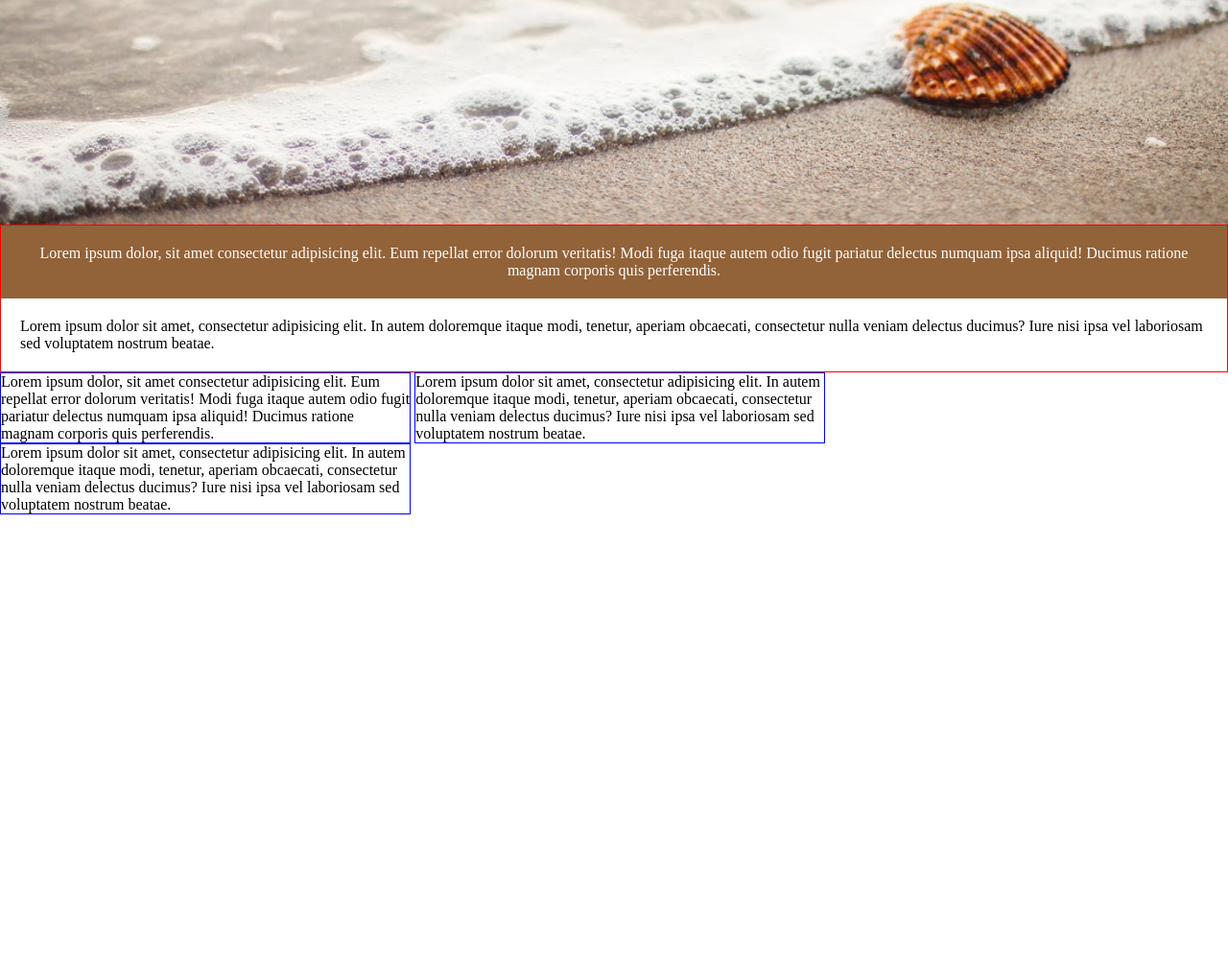
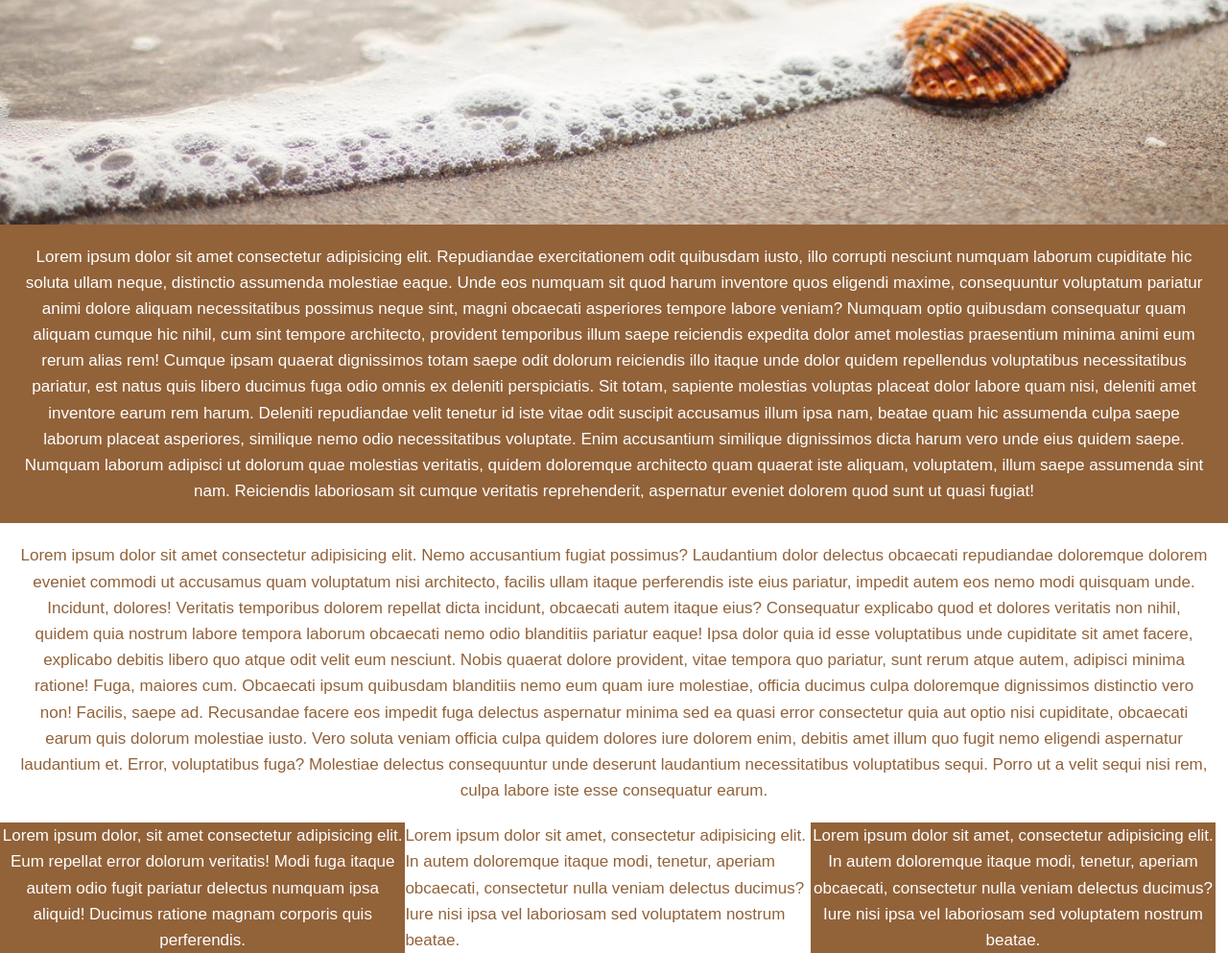
Before and after one commit to kozubslava/beach, a plain HTML site: page index.html in a window 1280 px wide. Shown: the part 608-1601 px from the top of the page at 96% size. Before the commit the page ends 1144 px from the top, so only its background shows below. Drawn offline with Linux system fonts and the light colour scheme.

Commit message:
add index and style

```diff
--- a/assets/css/style.css
+++ b/assets/css/style.css
@@ -1,6 +1,7 @@
 body {
   margin: 0;
   box-sizing: border-box;
+  font-family: Arial, "Helvetica Neue", Helvetica, sans-serif;
 }
 
 .hero {
@@ -10,41 +11,59 @@ body {
   height: 100vh;
   text-align: center;
   color: #926239;
+}
 
-}
 h1{
   font-size: 50px;
+}
 
-
-}
 button {
   font-size: 20px;
   color: #926239;
   border-radius: 10%;
+  font-size: 17px;
 }
 
-.mein {
+.main {
+  font-size: 17px;
+  line-height: 1.6;
+}
 
-}
 .art1 {
   padding: 20px;
   background: #926239;
   color: white;
   text-align: center;
+}
 
-}
 
 .art2 {
   padding: 20px;
+  text-align: center;
+  color: #926239
 }
+
 .footer div {
   display: inline-block;
-  border: 1px solid blue;
-  width: 33.3%
-
-
+  font-size: 16px;
+  border:0;
+  width: 33%;
+  font-size: 17px;
+  line-height: 1.6;
 }
 
-.main {
-  border: 1px solid red;
+.div1{
+  background: #926239;
+  color: white;
+  text-align: center;
 }
+
+.div2{
+  color: #926239
+}
+
+.div3{
+  background: #926239;
+  color: white;
+  text-align: center;
+}
--- a/index.html
+++ b/index.html
@@ -1,6 +1,6 @@
 <!DOCTYPE html>
 <html lang="en">
-  <link rel="stylesheet" href="./assets/css/style.css" />
+<link rel="stylesheet" href="./assets/css/style.css" />
 
 <head>
   <meta charset="UTF-8">
@@ -20,24 +20,48 @@
   </header>
   <main class="main">
     <article class="art1">
-      Lorem ipsum dolor, sit amet consectetur adipisicing elit. Eum repellat error dolorum veritatis! Modi fuga itaque autem odio fugit pariatur delectus numquam ipsa aliquid! Ducimus ratione magnam corporis quis perferendis.
+      Lorem ipsum dolor sit amet consectetur adipisicing elit. Repudiandae exercitationem odit quibusdam iusto, illo
+      corrupti nesciunt numquam laborum cupiditate hic soluta ullam neque, distinctio assumenda molestiae eaque. Unde
+      eos numquam sit quod harum inventore quos eligendi maxime, consequuntur voluptatum pariatur animi dolore aliquam
+      necessitatibus possimus neque sint, magni obcaecati asperiores tempore labore veniam? Numquam optio quibusdam
+      consequatur quam aliquam cumque hic nihil, cum sint tempore architecto, provident temporibus illum saepe
+      reiciendis expedita dolor amet molestias praesentium minima animi eum rerum alias rem! Cumque ipsam quaerat
+      dignissimos totam saepe odit dolorum reiciendis illo itaque unde dolor quidem repellendus voluptatibus
+      necessitatibus pariatur, est natus quis libero ducimus fuga odio omnis ex deleniti perspiciatis. Sit totam,
+      sapiente molestias voluptas placeat dolor labore quam nisi, deleniti amet inventore earum rem harum. Deleniti
+      repudiandae velit tenetur id iste vitae odit suscipit accusamus illum ipsa nam, beatae quam hic assumenda culpa
+      saepe laborum placeat asperiores, similique nemo odio necessitatibus voluptate. Enim accusantium similique
+      dignissimos dicta harum vero unde eius quidem saepe. Numquam laborum adipisci ut dolorum quae molestias veritatis,
+      quidem doloremque architecto quam quaerat iste aliquam, voluptatem, illum saepe assumenda sint nam. Reiciendis
+      laboriosam sit cumque veritatis reprehenderit, aspernatur eveniet dolorem quod sunt ut quasi fugiat!
     </article>
     <article class="art2">
-      Lorem ipsum dolor sit amet, consectetur adipisicing elit. In autem doloremque itaque modi, tenetur, aperiam obcaecati, consectetur nulla veniam delectus ducimus? Iure nisi ipsa vel laboriosam sed voluptatem nostrum beatae.
+      Lorem ipsum dolor sit amet consectetur adipisicing elit. Nemo accusantium fugiat possimus? Laudantium dolor
+      delectus obcaecati repudiandae doloremque dolorem eveniet commodi ut accusamus quam voluptatum nisi architecto,
+      facilis ullam itaque perferendis iste eius pariatur, impedit autem eos nemo modi quisquam unde. Incidunt, dolores!
+      Veritatis temporibus dolorem repellat dicta incidunt, obcaecati autem itaque eius? Consequatur explicabo quod et
+      dolores veritatis non nihil, quidem quia nostrum labore tempora laborum obcaecati nemo odio blanditiis pariatur
+      eaque! Ipsa dolor quia id esse voluptatibus unde cupiditate sit amet facere, explicabo debitis libero quo atque
+      odit velit eum nesciunt. Nobis quaerat dolore provident, vitae tempora quo pariatur, sunt rerum atque autem,
+      adipisci minima ratione! Fuga, maiores cum. Obcaecati ipsum quibusdam blanditiis nemo eum quam iure molestiae,
+      officia ducimus culpa doloremque dignissimos distinctio vero non! Facilis, saepe ad. Recusandae facere eos impedit
+      fuga delectus aspernatur minima sed ea quasi error consectetur quia aut optio nisi cupiditate, obcaecati earum
+      quis dolorum molestiae iusto. Vero soluta veniam officia culpa quidem dolores iure dolorem enim, debitis amet
+      illum quo fugit nemo eligendi aspernatur laudantium et. Error, voluptatibus fuga? Molestiae delectus consequuntur
+      unde deserunt laudantium necessitatibus voluptatibus sequi. Porro ut a velit sequi nisi rem, culpa labore iste
+      esse consequatur earum.
     </article>
 
   </main>
 
   <footer class="footer">
-    <div>
-      Lorem ipsum dolor, sit amet consectetur adipisicing elit. Eum repellat error dolorum veritatis! Modi fuga itaque autem odio fugit pariatur delectus numquam ipsa aliquid! Ducimus ratione magnam corporis quis perferendis.
-    </div>
-    <div>
-      Lorem ipsum dolor sit amet, consectetur adipisicing elit. In autem doloremque itaque modi, tenetur, aperiam obcaecati, consectetur nulla veniam delectus ducimus? Iure nisi ipsa vel laboriosam sed voluptatem nostrum beatae.
-    </div>
-    <div>
-      Lorem ipsum dolor sit amet, consectetur adipisicing elit. In autem doloremque itaque modi, tenetur, aperiam obcaecati, consectetur nulla veniam delectus ducimus? Iure nisi ipsa vel laboriosam sed voluptatem nostrum beatae.
-    </div>
+    <div class="div1">Lorem ipsum dolor, sit amet consectetur adipisicing elit. Eum repellat error dolorum veritatis!
+      Modi fuga itaque autem odio fugit pariatur delectus numquam ipsa aliquid! Ducimus ratione magnam corporis quis
+      perferendis.</div><div class="div2">Lorem ipsum dolor sit amet, consectetur adipisicing elit. In autem doloremque itaque modi,
+      tenetur, aperiam obcaecati, consectetur nulla veniam delectus ducimus? Iure nisi ipsa vel laboriosam sed
+      voluptatem nostrum beatae.</div><div class="div3">Lorem ipsum dolor sit amet, consectetur adipisicing elit. In autem doloremque itaque modi,
+      tenetur, aperiam obcaecati, consectetur nulla veniam delectus ducimus? Iure nisi ipsa vel laboriosam sed
+      voluptatem nostrum beatae.</div>
 
   </footer>
 
```
